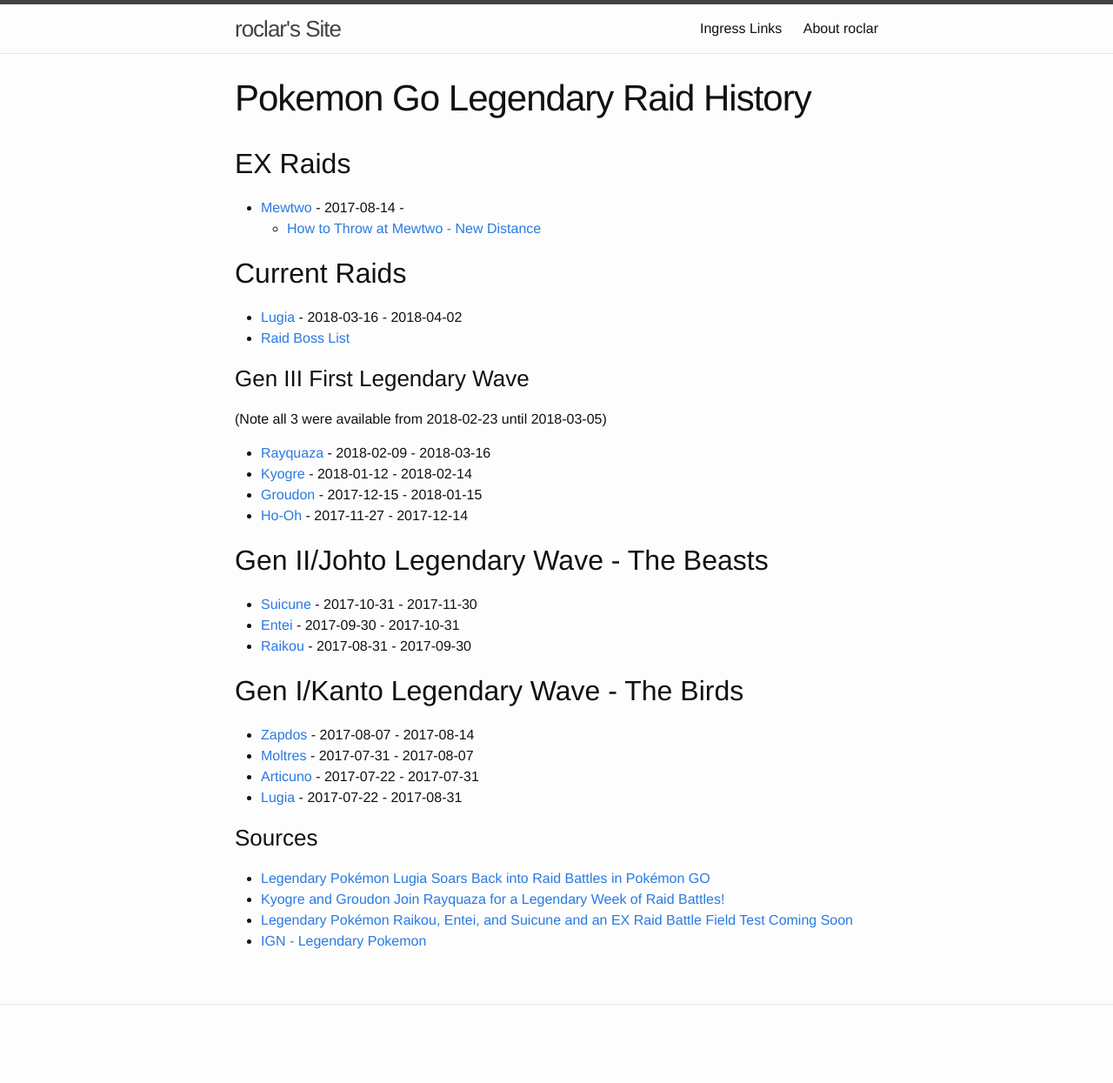
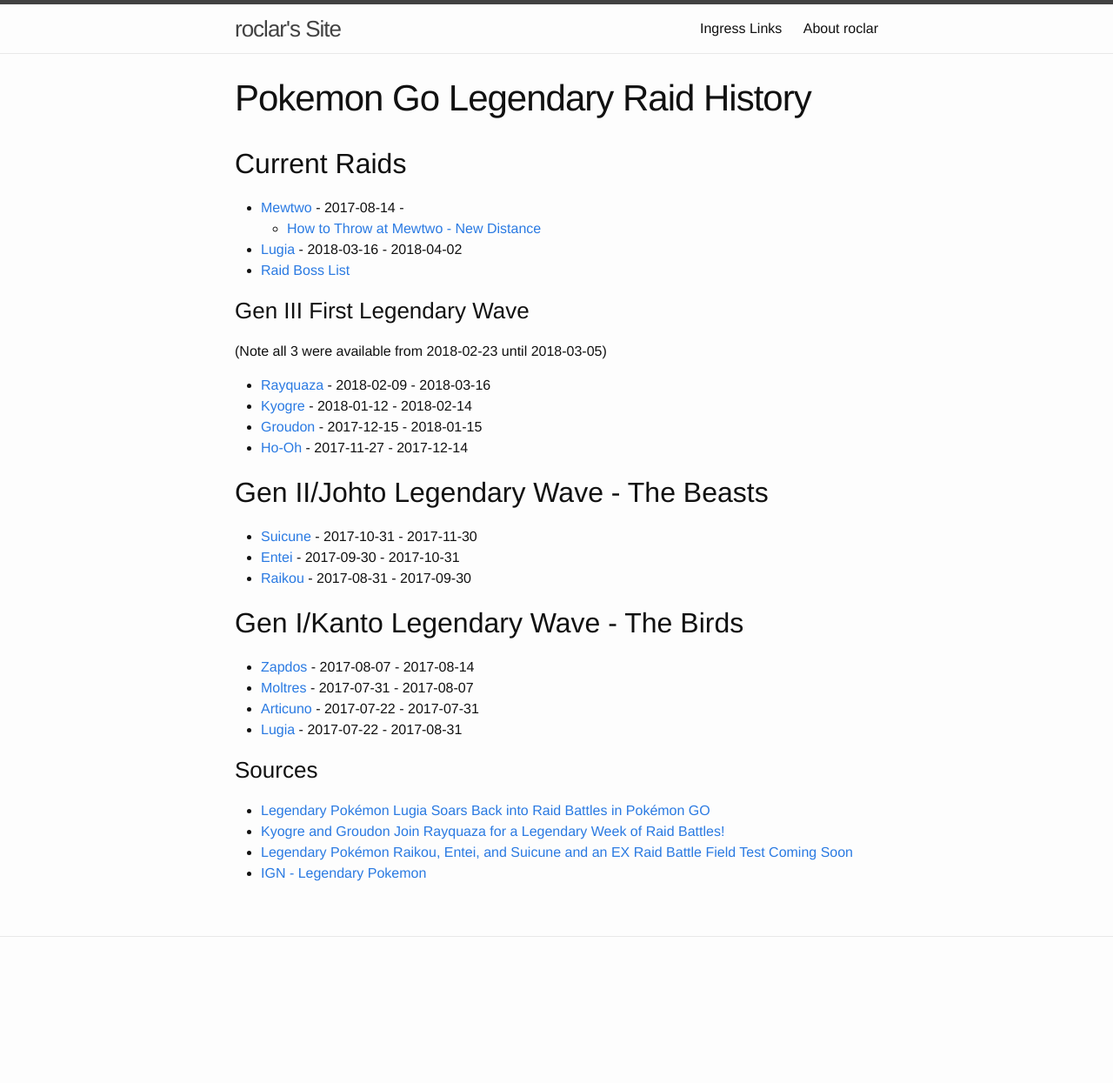
Before and after one commit to roclar/roclar.github.io, a Jekyll site: the page built from PoGoLegendaryHistory.md, in a window 1280 px wide. Shown: the whole page at 87% size. Built offline with Jekyll 4.4.1, drawn with Linux system fonts in a browser that asks for light colours; after the commit the page ends 1167 px from its top, so only the background shows below that.

Commit message:
More title cleanup

```diff
--- a/PoGoLegendaryHistory.md
+++ b/PoGoLegendaryHistory.md
@@ -4,11 +4,9 @@
 weight: 5
 ---
 
-## EX Raids
+## Current Raids
 - [Mewtwo](https://db.pokemongohub.net/pokemon/150) - 2017-08-14 -
     - [How to Throw at Mewtwo - New Distance](https://www.youtube.com/watch?v=hmo9-FMX7CU)
-
-## Current Raids
 - [Lugia](https://db.pokemongohub.net/pokemon/249) - 2018-03-16 - 2018-04-02
 - [Raid Boss List](https://pokemongo.gamepress.gg/raid-boss-list)
 
```
